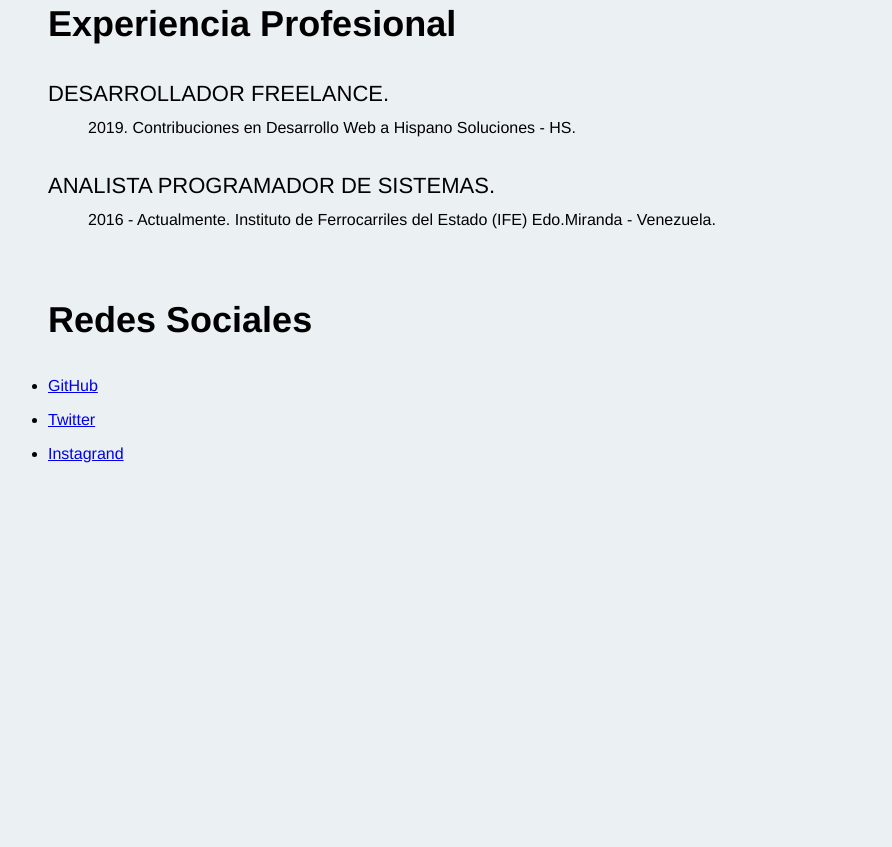
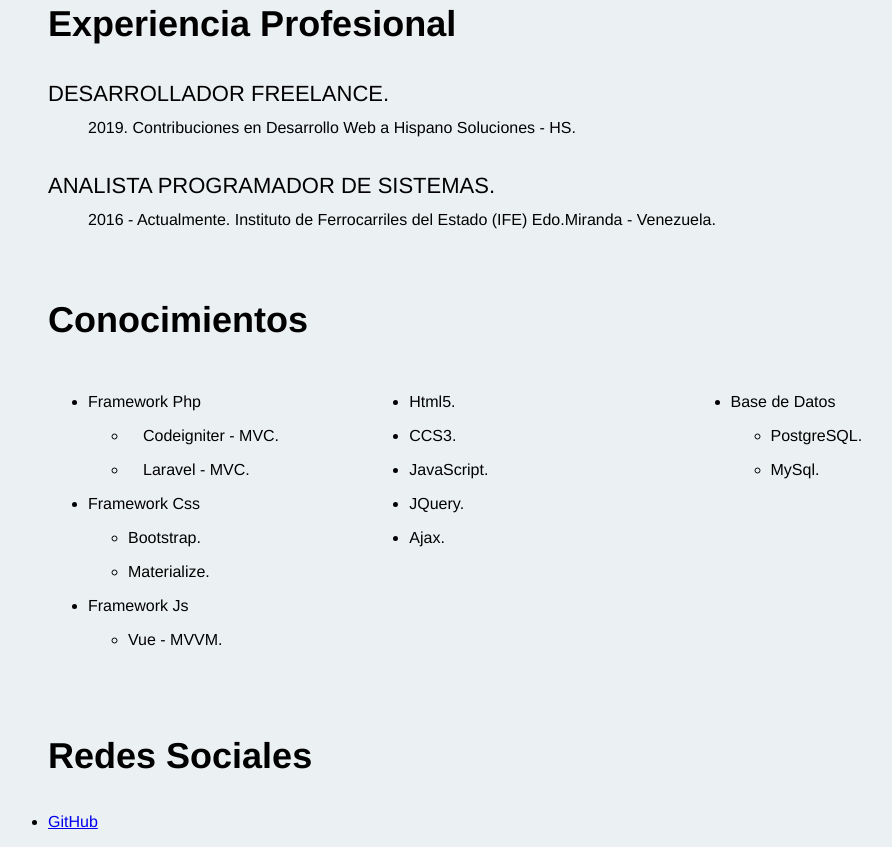
Before and after one commit to oarodriguez29/oarodriguez29.github.io, a plain HTML site: page index.html in a window 1280 px wide. Shown: the part 584-1431 px from the top of the page, without its empty margins (112-1004 px from the left). Before the commit the page ends 1063 px from the top, so only its background shows below. Drawn offline with Linux system fonts and the light colour scheme.

Commit message:
Conocimientos y Habilidades de Programacion.

```diff
--- a/index.html
+++ b/index.html
@@ -43,17 +43,56 @@
 				</div>
 			</div>
 			<div style="margin-top: 70px;">
+				<h3 style="font-size: 36px;font-weight: 700;">Conocimientos</h3>
+					<div style="display: inline-block;width: 33%;vertical-align: top;">
+						<ul>
+							<li style="margin-top: 16px;">Framework Php</li>
+							<ul>
+								<li style="margin-top: 16px;padding-left: 15px;">Codeigniter - MVC.</li>
+								<li style="margin-top: 16px;padding-left: 15px;">Laravel - MVC.</li>
+							</ul>
+							<li style="margin-top: 16px;">Framework Css</li>
+							<ul>
+								<li style="margin-top: 16px;">Bootstrap.</li>
+								<li style="margin-top: 16px;">Materialize.</li>
+							</ul>
+							<li style="margin-top: 16px;">Framework Js</li>
+							<ul>
+								<li style="margin-top: 16px;">Vue - MVVM.</li>
+							</ul>
+						</ul>
+					</div>
+					<div style="display: inline-block;width: 33%;vertical-align: top;">
+						<ul>
+							<li style="margin-top: 16px;">Html5.</li>
+							<li style="margin-top: 16px;">CCS3.</li>
+							<li style="margin-top: 16px;">JavaScript.</li>
+							<li style="margin-top: 16px;">JQuery.</li>
+							<li style="margin-top: 16px;">Ajax.</li>
+						</ul>
+					</div>
+					<div style="display: inline-block;width: 33%;vertical-align: top;">
+						<ul>
+							<li style="margin-top: 16px;">Base de Datos</li>
+							<ul>
+								<li style="margin-top: 16px;">PostgreSQL.</li>
+								<li style="margin-top: 16px;">MySql.</li>
+							</ul>
+						</ul>
+					</div>
+			</div>
+			<div style="margin-top: 70px;">
 				<h3 style="font-size: 36px;font-weight: 700;">Redes Sociales</h3>
 				<ul style="margin-top: 12px;padding: 0;">
 					<li style="margin-top: 16px;">
 						<a href="https://github.com/oarodriguez29" target="_blank">GitHub</a>
 					</li>
-					<li style="margin-top: 16px;">
+					<!-- <li style="margin-top: 16px;">
 						<a href="#">Twitter</a>
 					</li>
 					<li style="margin-top: 16px;">
 						<a href="#">Instagrand</a>
-					</li>
+					</li> -->
 				</ul>
 			</div>
 			<!-- <div style="margin-top: 70px;">
```
